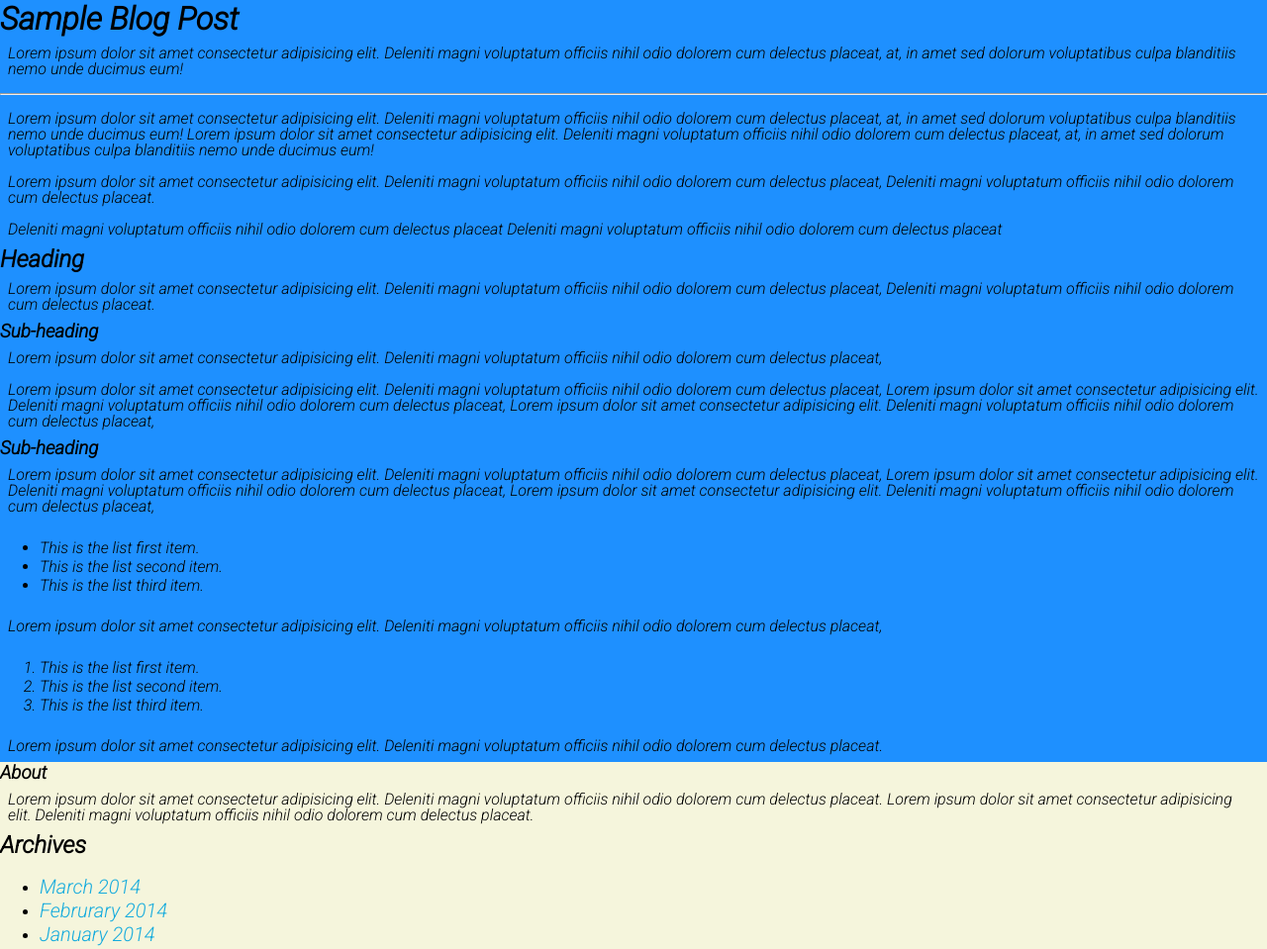
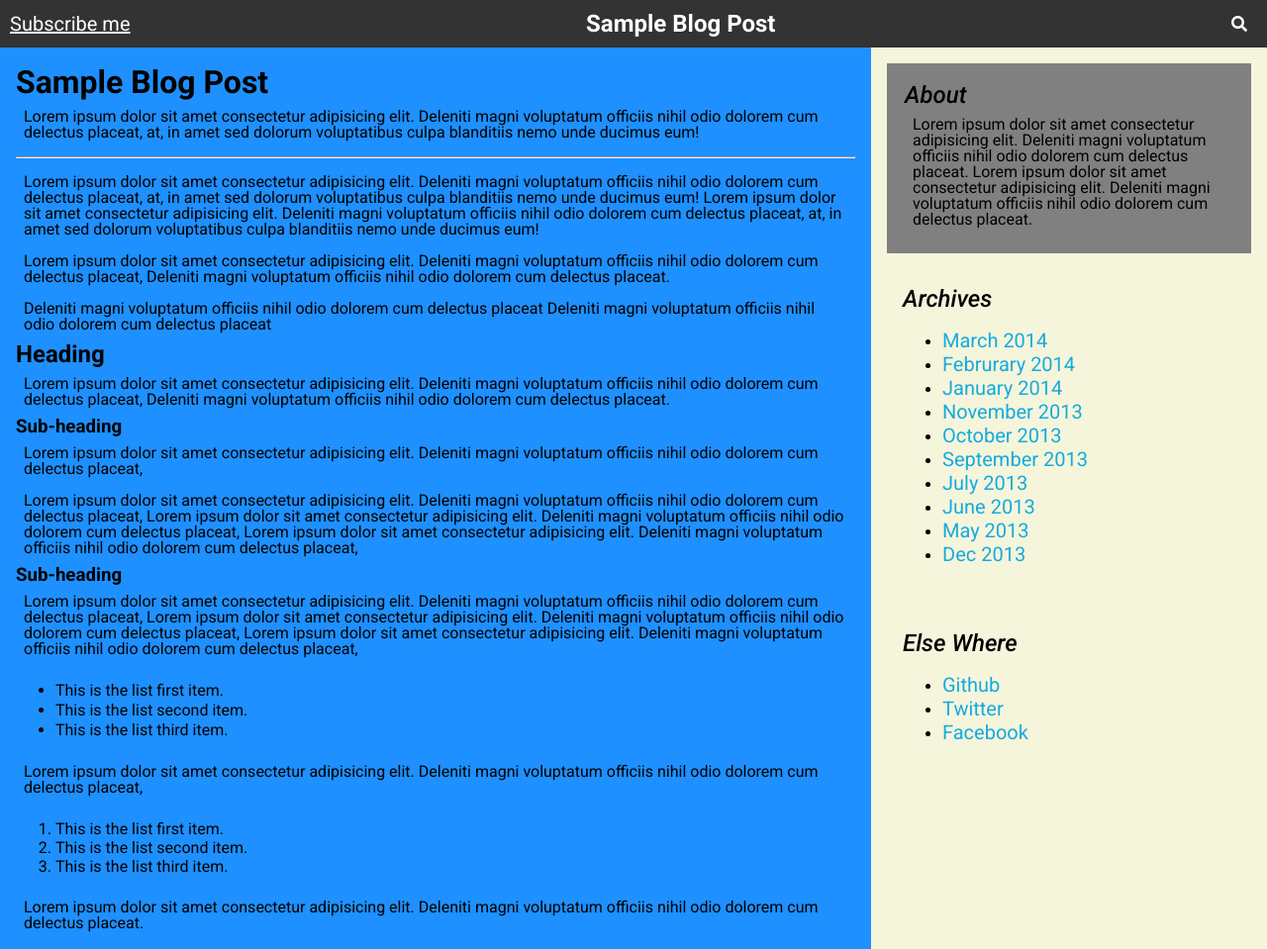
Before and after one commit to codewithbeeali/nanodegree, a plain HTML site: page project1-blog-website/html/blog-post.html in a window 1280 px wide. Shown: the top 959 px of the page at 99% size. Drawn offline with Linux system fonts and the light colour scheme.

Commit message:
added styling and added the navigation bar with css

```diff
--- a/project1-blog-website/css/blogpost.css
+++ b/project1-blog-website/css/blogpost.css
@@ -1,5 +1,6 @@
 @import url('./variables.css');
-@import url('https://fonts.googleapis.com/css2?family=Roboto:ital,wght@1,300&display=swap');
+@import url('https://fonts.googleapis.com/css2?family=Roboto:ital,wght@0,300;0,400;0,500;0,700;1,300;1,400;1,500;1,700&display=swap');
+@import url('https://cdnjs.cloudflare.com/ajax/libs/font-awesome/5.15.4/css/all.min.css');
 
 /* General Styling */
 body, p, h1, h2, h3, h4, h5{
@@ -18,12 +19,12 @@ ul{
 }
 
 p{
-    font-size: 1em;
+    font-size: 1rem;
     font-weight: 100;
     margin: 0px;
     font-weight: normal;
     padding: 8px;
-    line-height: 1em;
+    line-height: 1rem;
 }
 
 /* styling links */
@@ -33,23 +34,86 @@ a{
     font-size: var(--primary-font-size);
 }
 
+/* Navigation bar */
+
+/* Apply basic styles to the navigation bar container */
+.navigation {
+    display: flex;
+    justify-content: space-between;
+    align-items: center;
+    background-color: #333;
+    color: #fff;
+    padding: 10px;
+    flex-wrap: wrap;
+  }
+
+  /* Style the "Subscribe me" link */
+  .subscribe a {
+    color: #fff;
+    text-decoration: underline;
+  }
+
+  /* Style the blog title */
+  .title-heading h1 {
+    font-size: 24px;
+    margin: 0;
+  }
+
+  /* Style the search icon */
+   .search i {
+    font-size: 2em;
+    cursor: pointer;
+  }
+
+  /* Add some spacing between elements */
+  .navigation > div {
+    margin-right: 10px;
+  }
+
+
 
 /* Blog post flex container */
 .blog-post-container{
     max-width:100vw;
-    height: auto;
+    height: 100vh;
     display: flex;
-    flex-wrap: wrap;
+     flex-wrap: wrap;
 }
 
 .blog-post-left-content{
     background-color: var(--primary-color);
     flex: 3;
     min-width: 400px;
+    padding:16px;
 }
 
 .blog-post-right-bar{
     background-color: beige ;
+    flex: 1;
     min-width: 400px;
 
 }
+
+.blog-post-left-content ul > li {
+    line-height: 20px;
+}
+
+
+/* Styling the right bar */
+.about{
+    padding: 16px;
+    margin: 16px;
+    background-color: grey;
+    border: 2px solid grey
+}
+
+.archives, .elsewhere{
+    padding: 16px;
+    margin: 16px;
+}
+
+/* Heading styles for the right bar */
+.archives h2, .about h2, .elsewhere h2 {
+    font-style: italic;
+    font-weight: 500;
+}
--- a/project1-blog-website/html/blog-post.html
+++ b/project1-blog-website/html/blog-post.html
@@ -6,10 +6,18 @@
     <meta name="viewport" content="width=device-width, initial-scale=1.0">
     <title>Blog Post</title>
     <link rel="stylesheet" href="../css/blogpost.css">
+
 </head>
 <body>
+    <div class="navigation">
+                <div class="subscribe"><a href="Subscribe me">Subscribe me</a></div>
+                <div class="title-heading"><h1>Sample Blog Post</h1></div>
+                <div class="seaarch"><i class="fas fa-search"></i> </div>
+    </div>
+
 
 <div class="blog-post-container">
+
 
     <div class="blog-post-left-content">
         <h1>Sample Blog Post</h1>
@@ -96,7 +104,7 @@
 
     <div class="blog-post-right-bar">
         <div class="about">
-            <h3>About</h3>
+            <h2>About</h2>
             <p>
                 Lorem ipsum dolor sit amet consectetur adipisicing elit.
             Deleniti magni voluptatum officiis nihil odio dolorem cum delectus placeat.
```
